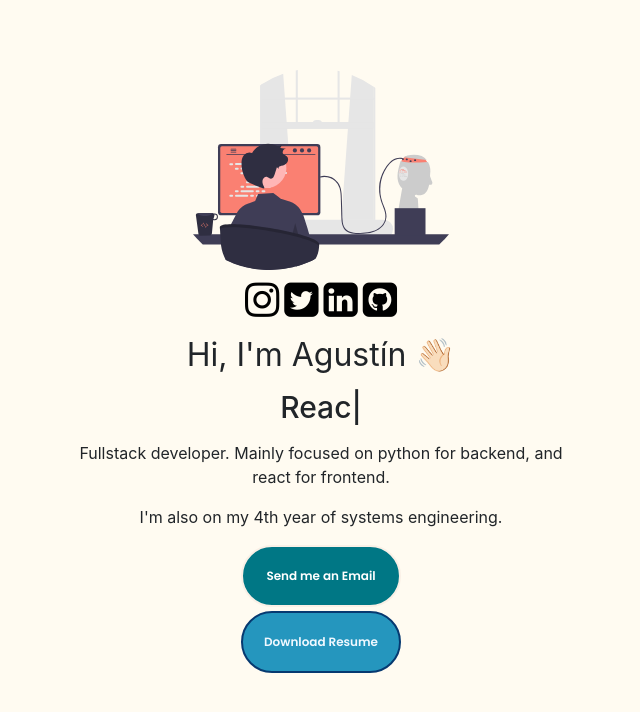
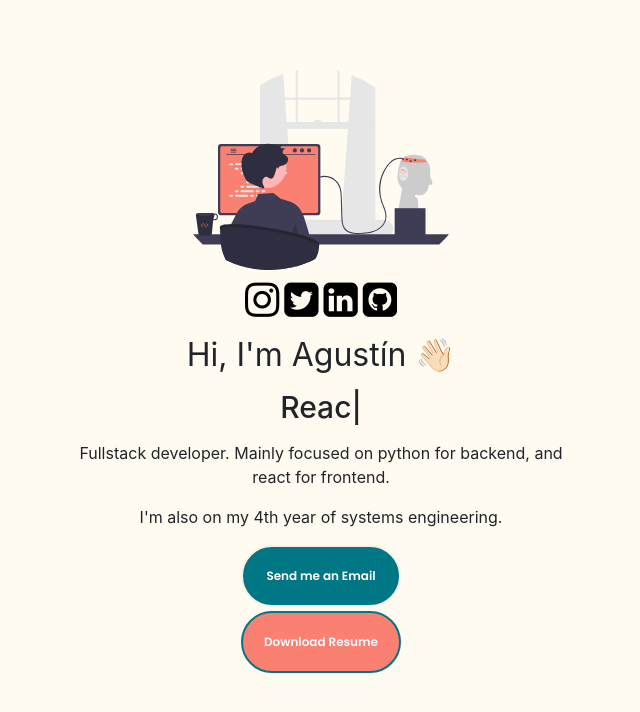
Before and after one commit to agustinfranchetti/neo-portfolio, a React (Create React App) app in the folder portfolio/: page / in a window 1280 px wide. In both pictures the pointer is over the button "Download Resume". Shown: the top 712 px of the page, without its empty margins (319-959 px from the left). Built offline with nearby package versions, Linux system fonts and the light colour scheme; a web font is replaced by a local one.

Commit message:
fixed color

```diff
--- a/portfolio/src/index.css
+++ b/portfolio/src/index.css
@@ -137,8 +137,8 @@ body ::-webkit-scrollbar-thumb {
 
 .highlighted-btn:hover {
   color: aliceblue;
-  border: 2px solid #063970;
-  background-color: #2596be;
+  border: 2px solid #007785;
+  background-color: #FA8072;
 }
 
 @media only screen and (max-width: 568px) {
```
